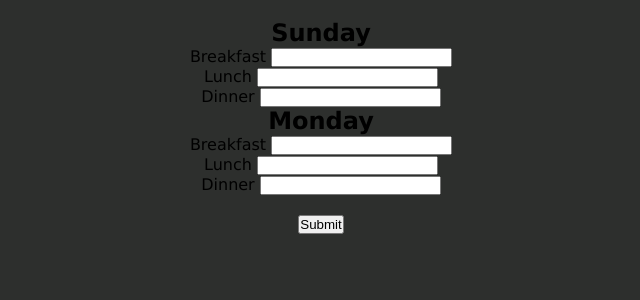
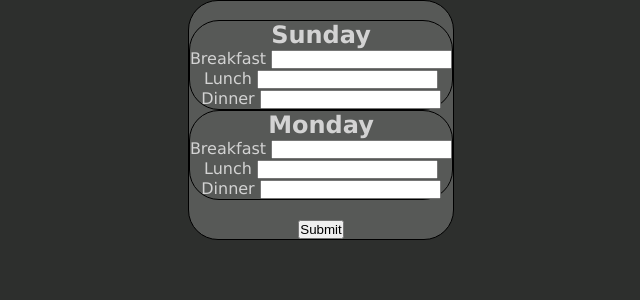
Before and after one commit to mpstaud/FlaskNutritionProject, a Flask app: page /create_meal_plan in a window 1280 px wide. Shown: the part 44-344 px from the top of the page, without its empty margins (319-959 px from the left). Run offline with Flask 3, Linux system fonts and the light colour scheme.

Commit message:
add mealplan.css

```diff
--- /dev/null
+++ b/static/stylesheets/mealplan.css
@@ -0,0 +1,18 @@
+.day {
+    color: lightgrey;
+    border: 1px  solid black;
+    justify-content: center;
+    margin: 0 auto;
+    border-radius: 30px;
+
+}
+#meal_plan{
+    display: inline-flex;
+    background-color: rgba(255, 255, 255, 0.2);
+    border: 1px  solid black;
+    border-radius: 30px;
+    color: lightgrey;
+    flex-direction: row;
+    justify-content: center;
+    margin: 0 auto;
+}
--- a/templates/mealplan.html
+++ b/templates/mealplan.html
@@ -2,15 +2,17 @@
 
 {% block stylesheet %}
     <link rel="stylesheet" href="{{ url_for('static', filename='./stylesheets/main.css') }}">
+    <link rel="stylesheet" href="{{ url_for('static', filename='./stylesheets/mealplan.css') }}">
 
 {% endblock %}
 
 {% block body %}
-    <div>
-        <form>
+    <div id="meal_plan">
+        <form id="meal_plan_form" action="/meal_plan" method="post">
             <br>
-            <h2>Sunday</h2>
-            <div>
+
+            <div class="day">
+                <h2>Sunday</h2>
                 <label>
                     Breakfast
                     <input type="text">
@@ -21,13 +23,15 @@
                     <input type="text">
                 </label>
                 <br>
+
                 <label>
                     Dinner
                     <input type="text">
                 </label>
             </div>
-            <h2>Monday</h2>
-            <div>
+
+            <div class="day">
+                <h2>Monday</h2>
                 <label>
                     Breakfast
                     <input type="text">
```
Also changed, not shown: 1 other file.
